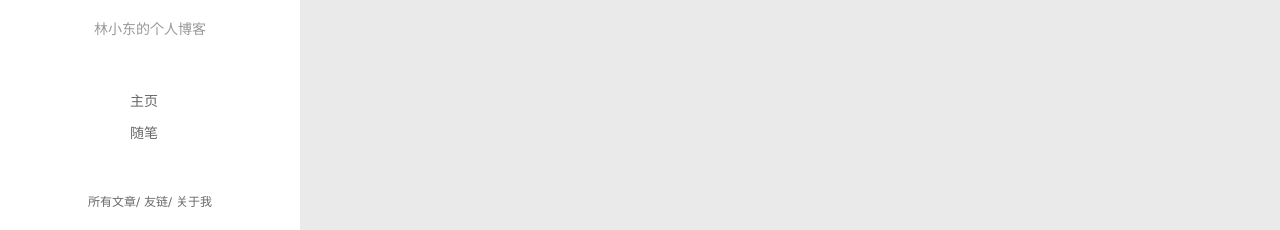
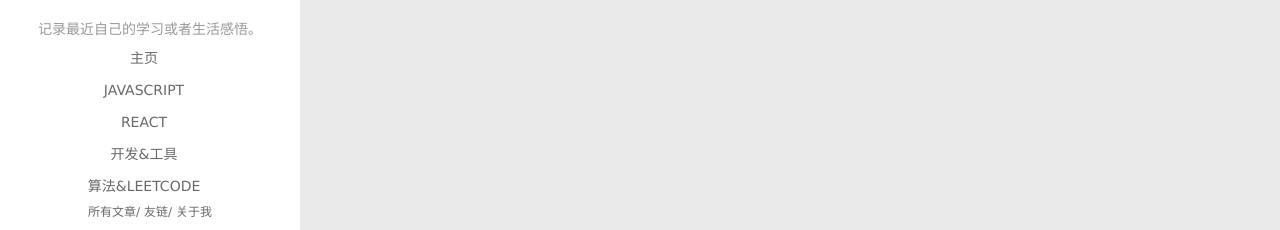
Before and after one commit to linxiaodongweb/linxiaodongweb.github.io, a plain HTML site: page archives/2019/03/index.html in a window 1280 px wide. Shown: the part 323-553 px from the top of the page. Drawn offline with Linux system fonts and the light colour scheme.

Commit message:
Site updated: 2019-03-05 17:23:37

```diff
--- a/archives/2019/03/index.html
+++ b/archives/2019/03/index.html
@@ -8,16 +8,16 @@
   <link rel="dns-prefetch" href="http://www.linxiaodongblog.com">
   <title>Archives: 2019/3 | 林小东的个人博客</title>
   <meta name="viewport" content="width=device-width, initial-scale=1, maximum-scale=1">
-  <meta name="description" content="林小东的个人博客">
+  <meta name="description" content="技术与生活的学习，分享。">
 <meta property="og:type" content="website">
 <meta property="og:title" content="林小东的个人博客">
 <meta property="og:url" content="http://www.linxiaodongblog.com/archives/2019/03/index.html">
 <meta property="og:site_name" content="林小东的个人博客">
-<meta property="og:description" content="林小东的个人博客">
+<meta property="og:description" content="技术与生活的学习，分享。">
 <meta property="og:locale" content="zh-Hans">
 <meta name="twitter:card" content="summary">
 <meta name="twitter:title" content="林小东的个人博客">
-<meta name="twitter:description" content="林小东的个人博客">
+<meta name="twitter:description" content="技术与生活的学习，分享。">
 
     <link rel="alternative" href="/atom.xml" title="林小东的个人博客" type="application/atom+xml">
 
@@ -52,7 +52,7 @@
 		  <h1 class="header-author"><a href="/">林小东</a></h1>
 		</hgroup>
 
-		<p class="header-subtitle">林小东的个人博客</p>
+		<p class="header-subtitle">记录最近自己的学习或者生活感悟。</p>
 
 
 		<nav class="header-menu">
@@ -60,7 +60,13 @@
 
 				<li><a href="/">主页</a></li>
 
-				<li><a href="/tags/随笔/">随笔</a></li>
+				<li><a href="/tags/JavaScript/">JavaScript</a></li>
+
+				<li><a href="/tags/React/">React</a></li>
+
+				<li><a href="/tags/Tools/">开发&amp;工具</a></li>
+
+				<li><a href="/tags/Arithmetic/">算法&amp;LeetCode</a></li>
 
 			</ul>
 		</nav>
@@ -112,7 +118,13 @@
 			  <h1 class="header-author js-header-author">林小东</h1>
 			</hgroup>
 
-			<p class="header-subtitle"><i class="icon icon-quo-left"></i>林小东的个人博客<i class="icon icon-quo-right"></i></p>
+			<p class="header-subtitle"><i class="icon icon-quo-left"></i>记录最近自己的学习或者生活感悟。<i class="icon icon-quo-right"></i></p>
+
+
+
+
+
+
 
 
 
@@ -137,12 +149,18 @@
 			</nav>
 
 			<nav class="header-menu js-header-menu">
-				<ul style="width: 50%">
+				<ul style="width: 70%">
 
 
-					<li style="width: 50%"><a href="/">主页</a></li>
+					<li style="width: 20%"><a href="/">主页</a></li>
 
-					<li style="width: 50%"><a href="/tags/随笔/">随笔</a></li>
+					<li style="width: 20%"><a href="/tags/JavaScript/">JavaScript</a></li>
+
+					<li style="width: 20%"><a href="/tags/React/">React</a></li>
+
+					<li style="width: 20%"><a href="/tags/Tools/">开发&amp;工具</a></li>
+
+					<li style="width: 20%"><a href="/tags/Arithmetic/">算法&amp;LeetCode</a></li>
 
 				</ul>
 			</nav>
--- a/atom.xml
+++ b/atom.xml
@@ -2,7 +2,7 @@
 <feed xmlns="http://www.w3.org/2005/Atom">
   <title>林小东的个人博客</title>
 
-  <subtitle>林小东的个人博客</subtitle>
+  <subtitle>记录最近自己的学习或者生活感悟。</subtitle>
   <link href="/atom.xml" rel="self"/>
 
   <link href="http://www.linxiaodongblog.com/"/>
```
Also changed, not shown: 2019/03/02/JS设计模式-单列模式/index.html (+24 -6 lines), 2019/03/02/JS设计模式-工厂模式/index.html (+24 -6 lines), archives/2019/index.html (+27 -9 lines), archives/index.html (+27 -9 lines), index.html (+27 -9 lines), tags/JavaScript/index.html (+27 -9 lines).
